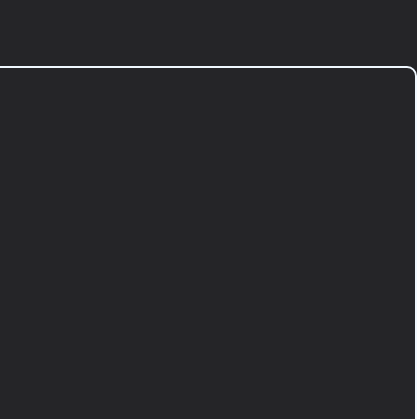
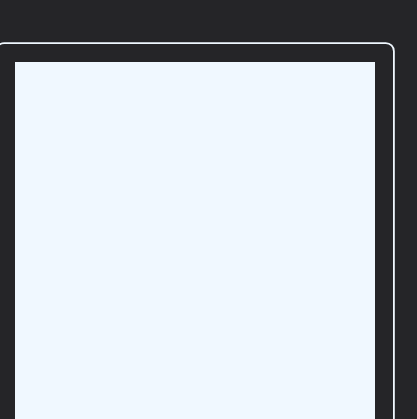
Before and after one commit to BVenom1/static-snake, a plain HTML site: page index.html in a window 390 px wide. Shown: the top 419 px of the page, 417 px wide, since content can reach past the window. Drawn offline with Linux system fonts and the light colour scheme; a web font is replaced by a local one.

Commit message:
fixed bugs, fit screen for mobile, working

```diff
--- a/index.html
+++ b/index.html
@@ -26,7 +26,8 @@
             display: flex;
             flex-direction: column;
             align-items: center;
-            justify-content: center;
+            justify-content: flex-start;
+            scale: 90%;
         }
 
         #game {
@@ -178,8 +179,14 @@
         const playBtn = document.getElementById('pause-play');
         playBtn.disabled = true;
 
+        // canvas scale and board size
         const scale = { x: 20, y: 20 };
         const boardSize = { x: 20, y: 20 };
+
+        // colors:
+        const snakeColor = 'lightgreen'
+        const bgColor = 'aliceblue'
+        const fruitColor = 'orange'
 
         // set size of canvas according to scale & boardSize
         canvas.width = scale.x * boardSize.x;
@@ -190,11 +197,6 @@
         const ctx = canvas.getContext('2d');
         ctx.fillStyle = bgColor;
         ctx.fillRect(0, 0, scale.x * boardSize.x, scale.y * boardSize.y);
-
-        // colors:
-        const snakeColor = 'lightgreen'
-        const bgColor = 'aliceblue'
-        const fruitColor = 'orange'
 
 
         // Initialize variables to keep track of the game state ------------------------------
```
